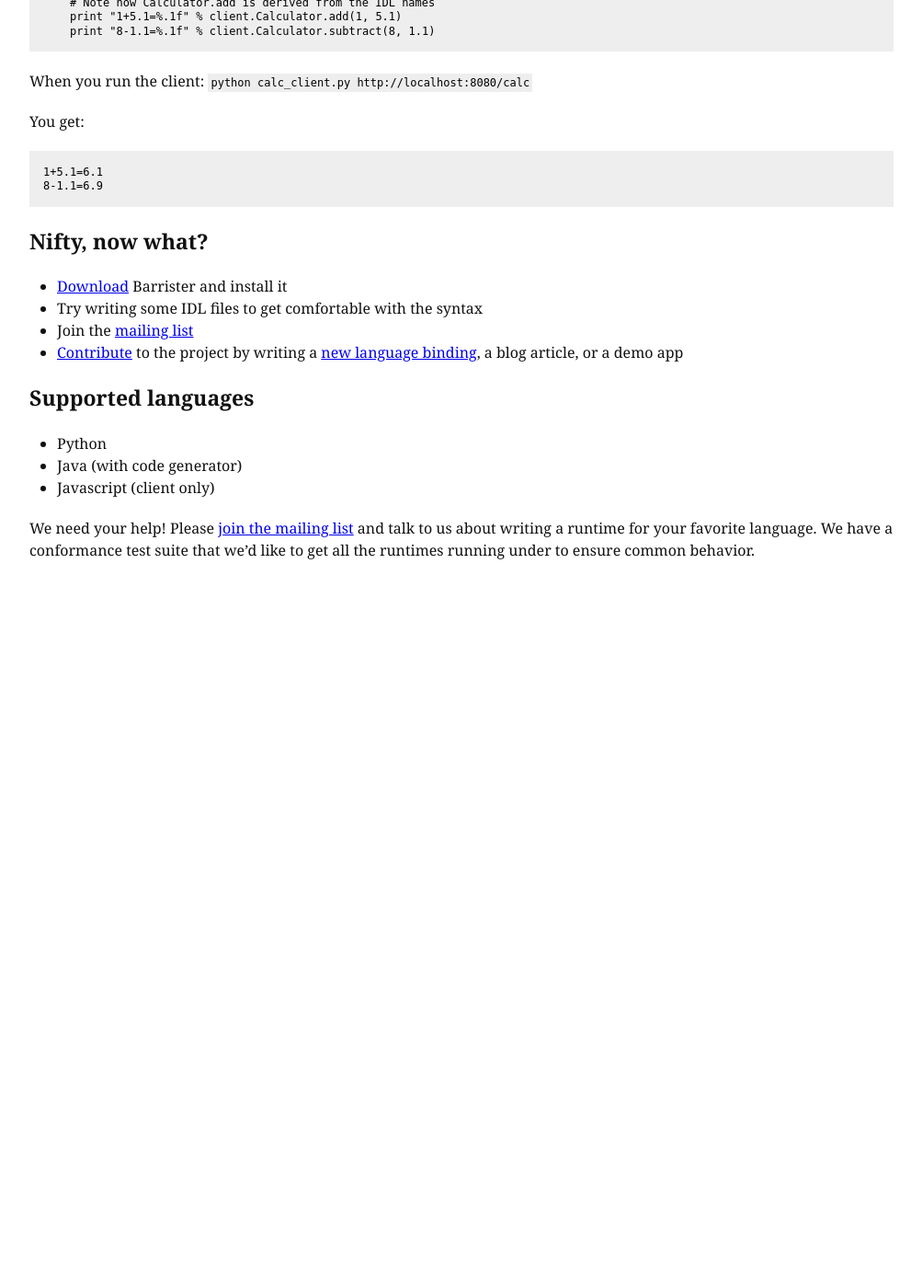
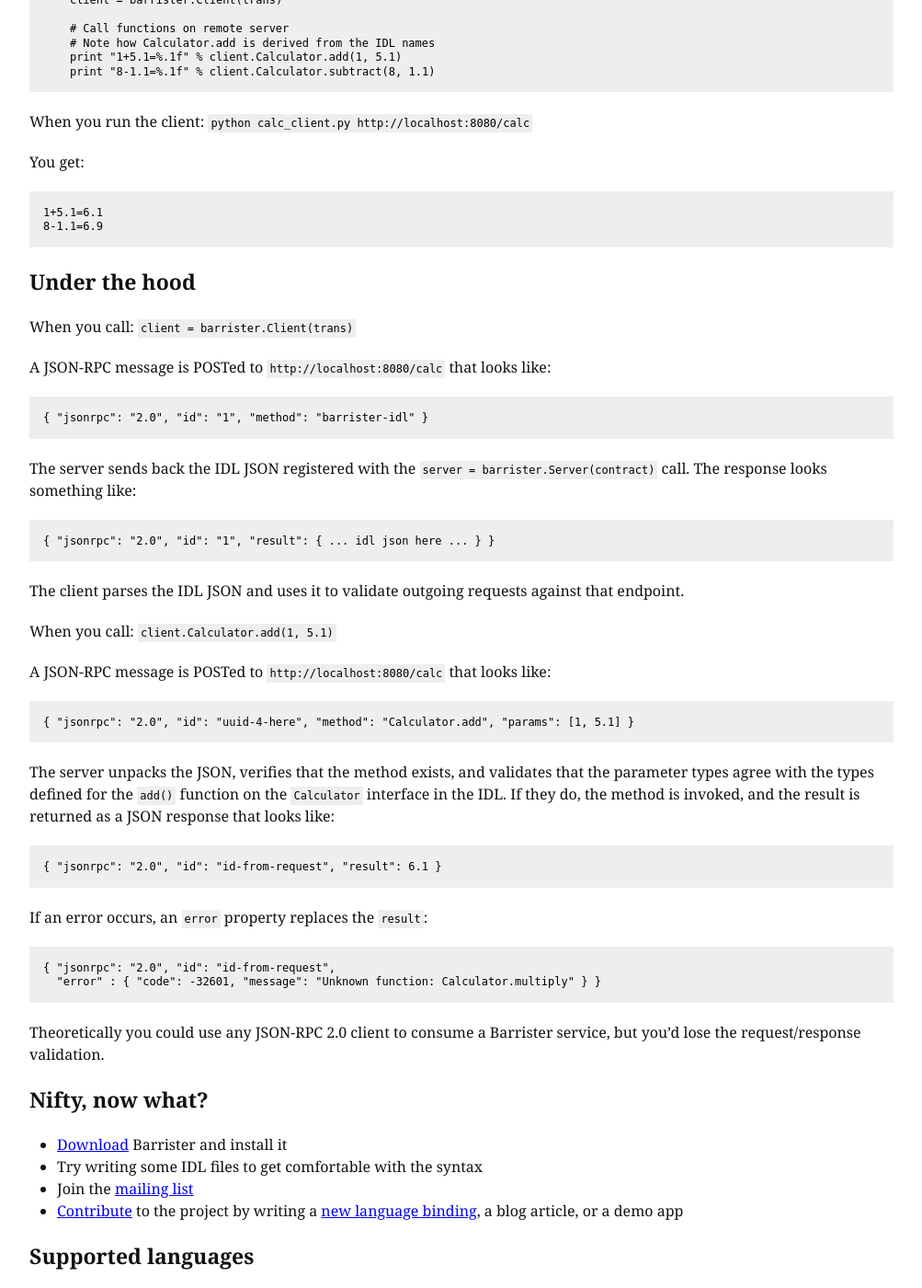
Before and after one commit to coopernurse/barrister-site, a Jekyll site: the page built from index.md, in a window 1280 px wide and 1400 px high, scrolled down 2124 px. Shown: the whole window at 92% size, without its empty margins (138-1141 px from the left). Built offline with Jekyll 4.4.1, drawn with Linux system fonts in a browser that asks for light colours; Markdown is read by kramdown in place of the engine named in the settings; before the commit the page ends 2754 px from its top, so only the background shows below that; some of the changed text lies outside the part shown.

Commit message:
added notes about JSON-RPC messages

```diff
--- a/index.md
+++ b/index.md
@@ -17,6 +17,8 @@
 or Protocol Buffers, but with less tooling.  For example, Barrister doesn't require code generation for
 dynamic languages, but can optionally generate code for languages like Java that benefit from compile
 time checks.
+
+RPC calls are encoded as [JSON-RPC 2.0](http://jsonrpc.org/specification) requests/responses.
 
 ## Barrister in 3 minutes
 
@@ -134,6 +136,41 @@
     1+5.1=6.1
     8-1.1=6.9
 
+## Under the hood
+
+When you call: `client = barrister.Client(trans)`
+
+A JSON-RPC message is POSTed to `http://localhost:8080/calc` that looks like:
+
+    { "jsonrpc": "2.0", "id": "1", "method": "barrister-idl" }
+
+The server sends back the IDL JSON registered with the `server = barrister.Server(contract)` call.
+The response looks something like:
+
+    { "jsonrpc": "2.0", "id": "1", "result": { ... idl json here ... } }
+
+The client parses the IDL JSON and uses it to validate outgoing requests against that endpoint.
+
+When you call: `client.Calculator.add(1, 5.1)`
+
+A JSON-RPC message is POSTed to `http://localhost:8080/calc` that looks like:
+
+    { "jsonrpc": "2.0", "id": "uuid-4-here", "method": "Calculator.add", "params": [1, 5.1] }
+
+The server unpacks the JSON, verifies that the method exists, and validates that the parameter types
+agree with the types defined for the `add()` function on the `Calculator` interface in the IDL.  If they
+do, the method is invoked, and the result is returned as a JSON response that looks like:
+
+    { "jsonrpc": "2.0", "id": "id-from-request", "result": 6.1 }
+
+If an error occurs, an `error` property replaces the `result`:
+
+    { "jsonrpc": "2.0", "id": "id-from-request",
+      "error" : { "code": -32601, "message": "Unknown function: Calculator.multiply" } }
+
+Theoretically you could use any JSON-RPC 2.0 client to consume a Barrister service, but you'd lose
+the request/response validation.
+
 ## Nifty, now what?
 
  * [Download](download.html) Barrister and install it
```
